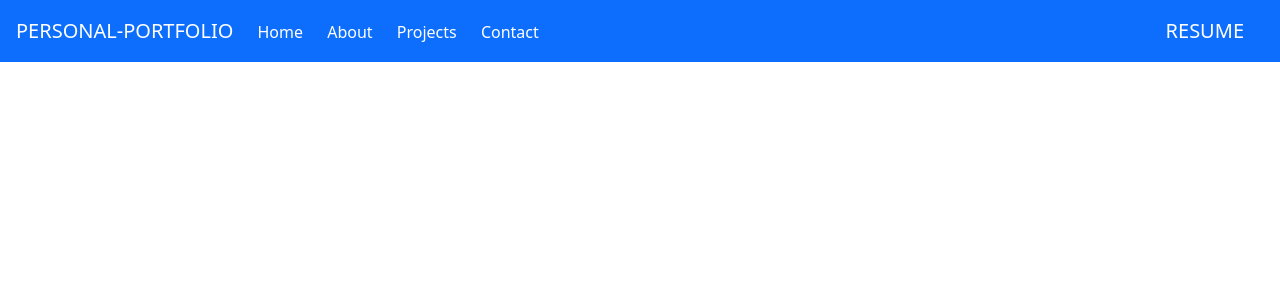
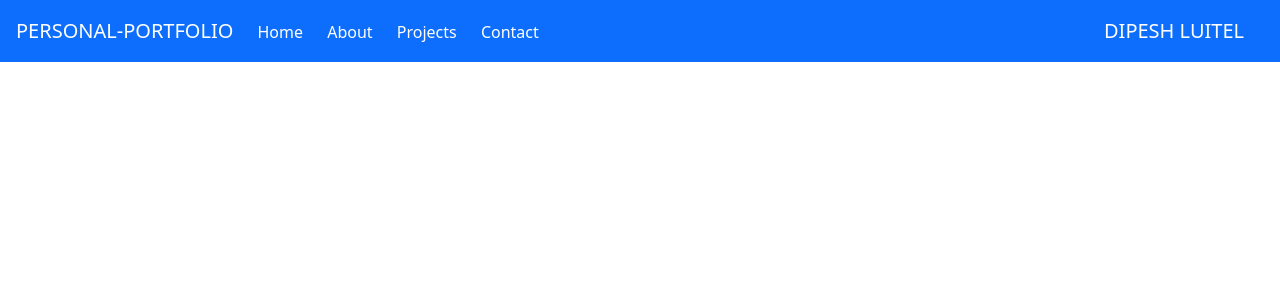
Before and after one commit to dipeshluitel/personal_portfolio, a Django app: page /myPortfolio/about/ in a window 1280 px wide. Shown: the top 300 px of the page. Run offline with Django 5.2, Linux system fonts and the light colour scheme.

Commit message:
personal resume can be displayed now when clicked nav-brand

```diff
--- a/personal_portfolio/templates/myPortfolio/base.html
+++ b/personal_portfolio/templates/myPortfolio/base.html
@@ -10,7 +10,7 @@
       integrity="sha384-sRIl4kxILFvY47J16cr9ZwB07vP4J8+LH7qKQnuqkuIAvNWLzeN8tE5YBujZqJLB"
       crossorigin="anonymous"
     />
-    <link rel="stylesheet" href="{% static 'css/mystyle.css' %}" />
+    <link rel="stylesheet" href="{% static 'myPortfolio/css/mystyle.css' %}" />
     <title>{%block title %}{% endblock %}</title>
   </head>
   <body>
@@ -35,7 +35,14 @@
         </li>
       </ul>
       <ul class="nav navbar-right">
-        <li><a class="navbar-brand" href="">RESUME</a></li>
+        <li>
+          <a
+            class="navbar-brand"
+            href="{% static 'myPortfolio/docs/resume.pdf'%}"
+            target="_blank"
+            >DIPESH LUITEL</a
+          >
+        </li>
       </ul>
     </nav>
     {% block body_block %} {% endblock %}
```
Also changed, not shown: personal_portfolio/static/myPortfolio/images/resume.jpg (added), 2 other files.
